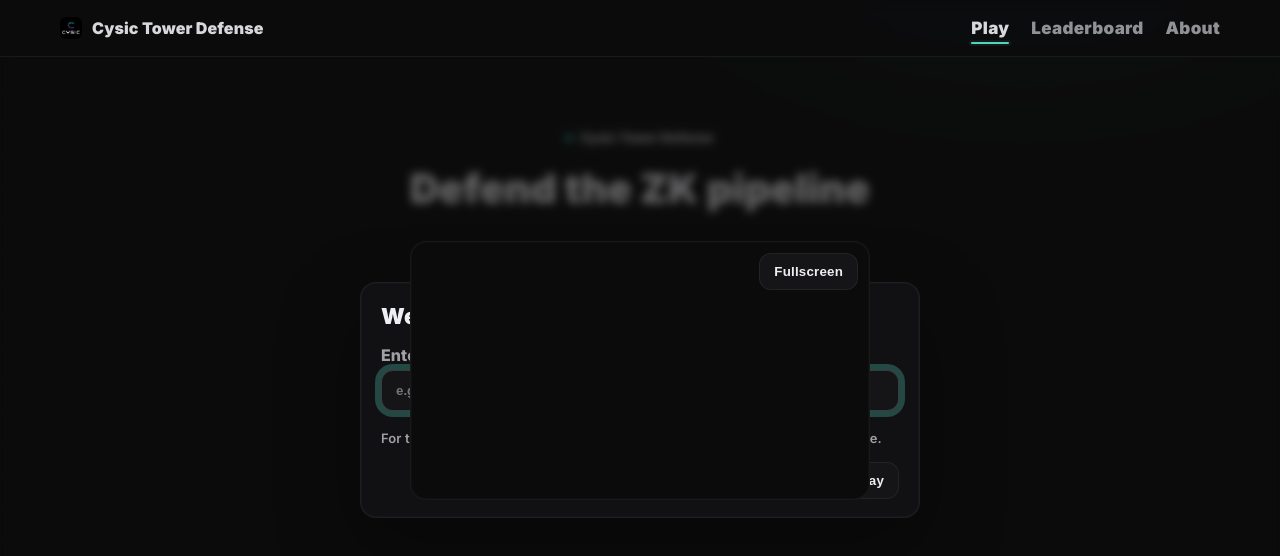
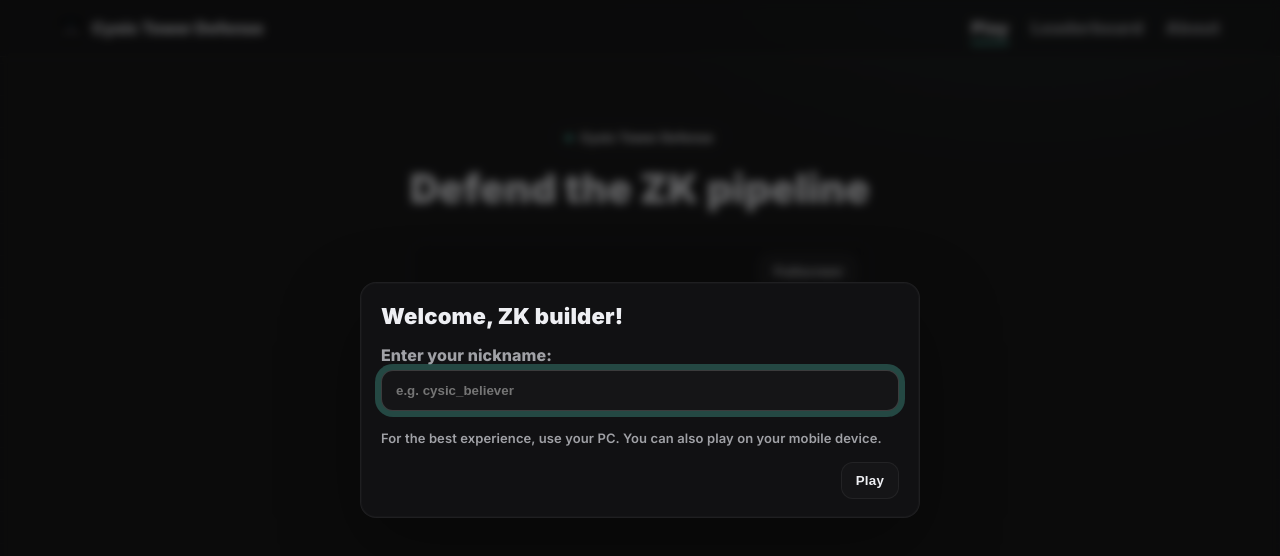
Before and after one commit to eternaaall/cysic-tower-defense, a React (Vite) app in the folder apps/web/: page /play in a window 1280 px wide. Shown: the top 556 px of the page. Built offline with nearby package versions, Linux system fonts and the light colour scheme; no server answers.

Commit message:
Update index.css

```diff
--- a/apps/web/src/index.css
+++ b/apps/web/src/index.css
@@ -87,7 +87,7 @@
   margin:16px auto 24px auto;
 }
 
-/* buttons (в т.ч. .fullscreen-btn и .btn) */
+/* кнопка Fullscreen — выше канваса, но ниже модалки */
 .fullscreen-btn, .btn{
   cursor:pointer; user-select:none;
   padding:10px 14px; border-radius:12px; border:1px solid var(--border);
@@ -95,10 +95,10 @@
   font-weight:900; letter-spacing:.2px;
   transition: border-color .15s ease, transform .06s ease, box-shadow .15s ease, background .15s ease;
 }
+.fullscreen-btn{ position:absolute; right:12px; top:12px; z-index:2; }
 .fullscreen-btn:hover, .btn:hover{ border-color:rgba(255,255,255,.14) }
 .fullscreen-btn:active, .btn:active{ transform:translateY(1px) }
 .fullscreen-btn:focus-visible, .btn:focus-visible{ outline:none; box-shadow:0 0 0 6px var(--ring) }
-.fullscreen-btn{ position:absolute; right:12px; top:12px }
 
 /* cards / about / leaderboard */
 .card, .about-card{
@@ -108,12 +108,28 @@
 .section-title{ font-weight:900; letter-spacing:.4px; font-size:18px; margin:0 0 8px 0 }
 .love{ margin-top:16px; color:var(--muted) }
 
-/* modal (nickname) */
+/* ссылки в About подчёркнуты, чтобы визуально читалось как ссылка */
+.about-card a{
+  text-decoration: underline;
+  text-underline-offset: 3px;
+}
+
+/* таблица лидерборда */
+.lb-table{ width:100%; border-collapse:collapse; }
+.lb-table th, .lb-table td{ padding:10px 12px; border-bottom:1px solid var(--border); text-align:left }
+.lb-table th{ color:var(--muted); font-weight:800 }
+.lb-table tr:hover{ background: rgba(255,255,255,.02) }
+
+/* --- модалка всегда поверх всего --- */
 .modal-backdrop{
   position:fixed; inset:0; background:rgba(10,10,11,.6);
   -webkit-backdrop-filter: blur(5px); backdrop-filter: blur(5px);
+  z-index: 9998;
 }
-.modal{ position:fixed; inset:0; display:flex; align-items:center; justify-content:center; padding:24px }
+.modal{
+  position:fixed; inset:0; display:flex; align-items:center; justify-content:center; padding:24px;
+  z-index: 9999;
+}
 .modal-card{
   background:var(--surface); border:1px solid var(--border); border-radius:16px; width:min(560px, 92vw);
   box-shadow: 0 30px 80px rgba(0,0,0,.35), inset 0 0 0 1px rgba(255,255,255,.02);
```
